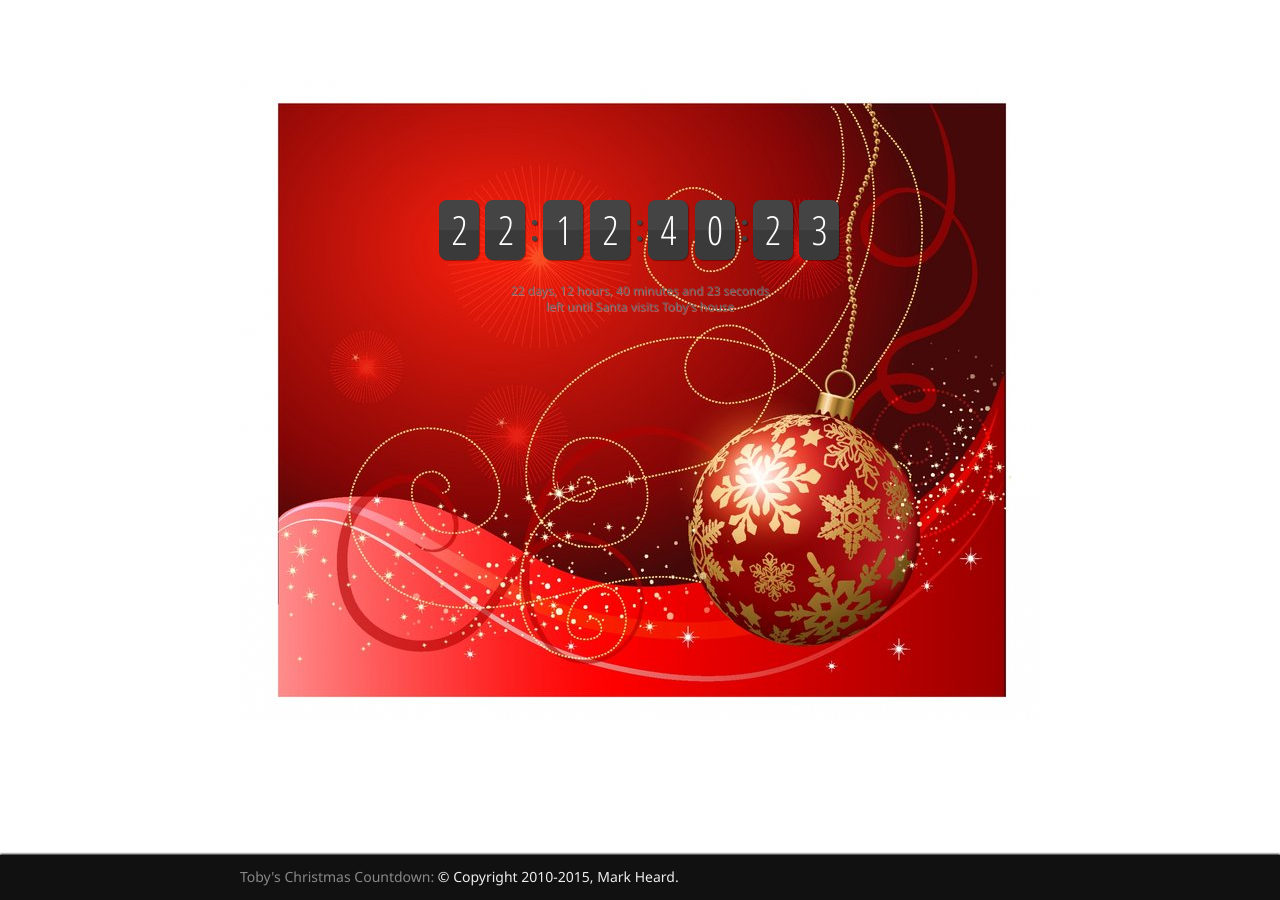
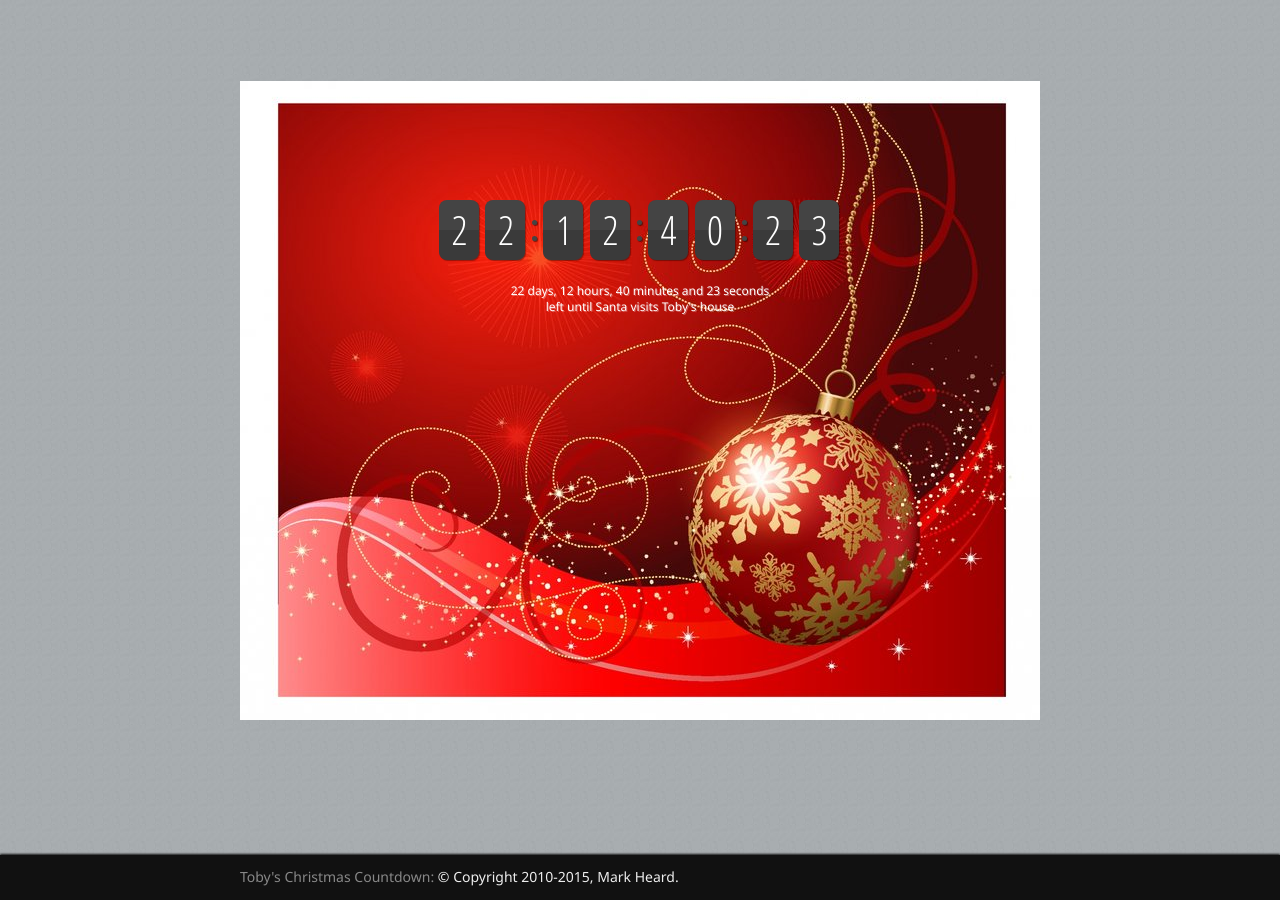
Before and after one commit to Langdale/Langdale.github.io, a Jekyll site: the page christmas2015.html, which Jekyll copies as it is, in a window 1280 px wide. Built offline with Jekyll 4.4.1, drawn with Linux system fonts in a browser that asks for light colours; nearby versions of some CDN libraries.

Commit message:
Commit Styles

```diff
--- a/assets/css/styles.css
+++ b/assets/css/styles.css
@@ -15,8 +15,7 @@
 
 
 html{
-	<-- background:url('../img/tile_bg.jpg') #b0b0b0; -->
-	background:url('../img/page_bg_center.jpg') no-repeat center center;
+	background:url('../img/tile_bg.jpg') #b0b0b0;
 	position:relative;
 }
 
@@ -47,7 +46,7 @@
 -----------------------------*/
 
 #note{
-	color: #666666;
+	color: #fff;
 	font-size: 12px;
 	margin: 0 auto;
 	padding: 4px;
```
